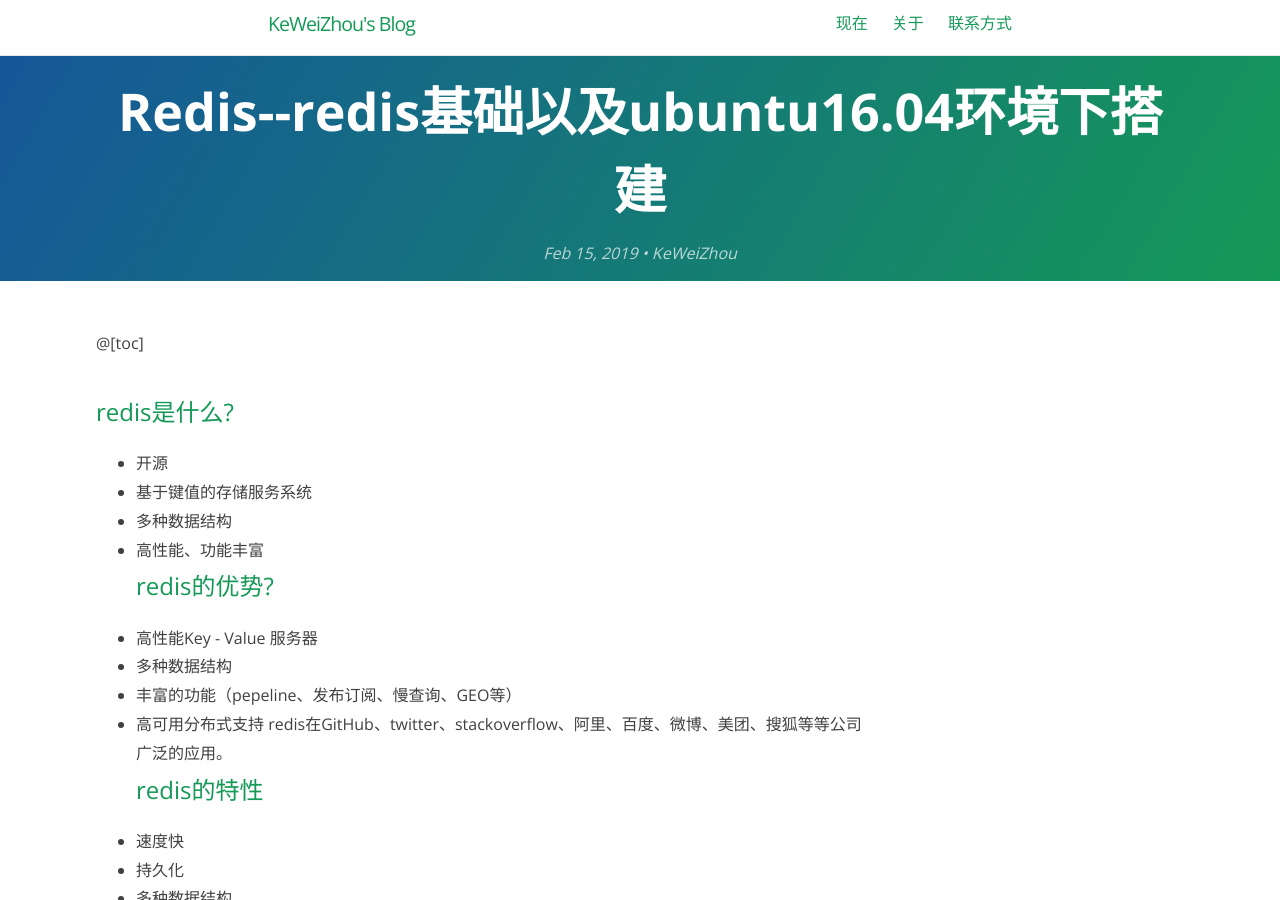
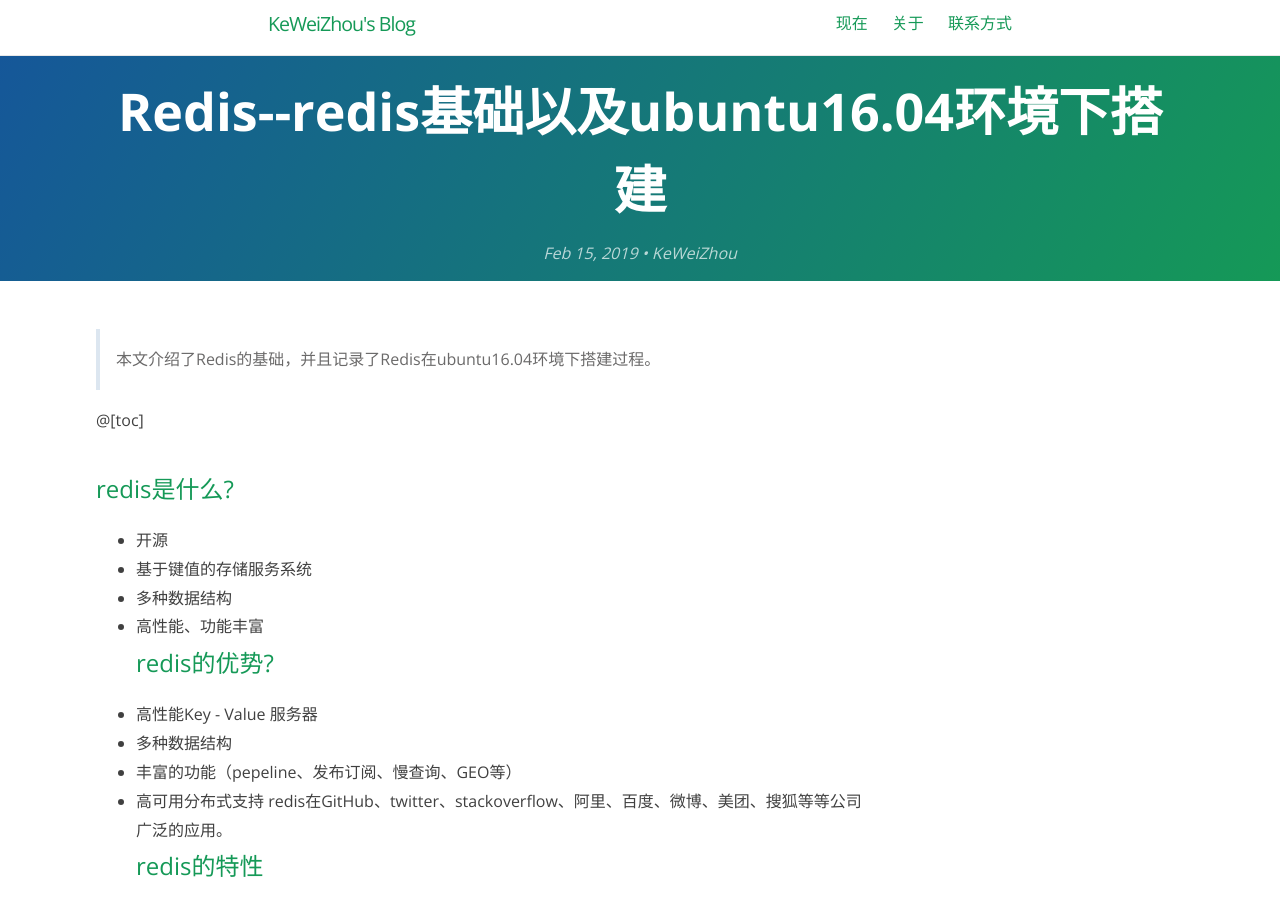
Before and after one commit to nuptkwz/nuptkwz.github.io, a Jekyll site: the page built from _posts/2019-02-15-Redis-ubuntu环境下安装redis .md, in a window 1280 px wide and 900 px high. Built offline with Jekyll 4.4.1, drawn with Linux system fonts in a browser that asks for light colours.

Commit message:
Redis安装

```diff
--- a/_posts/2019-02-15-Redis-ubuntu环境下安装redis .md
+++ b/_posts/2019-02-15-Redis-ubuntu环境下安装redis .md
@@ -3,6 +3,7 @@ layout: post
 title: "Redis--redis基础以及ubuntu16.04环境下搭建"
 category: 'Redis'
 ---
+> 本文介绍了Redis的基础，并且记录了Redis在ubuntu16.04环境下搭建过程。
 
 @[toc]
 ## redis是什么?
```
